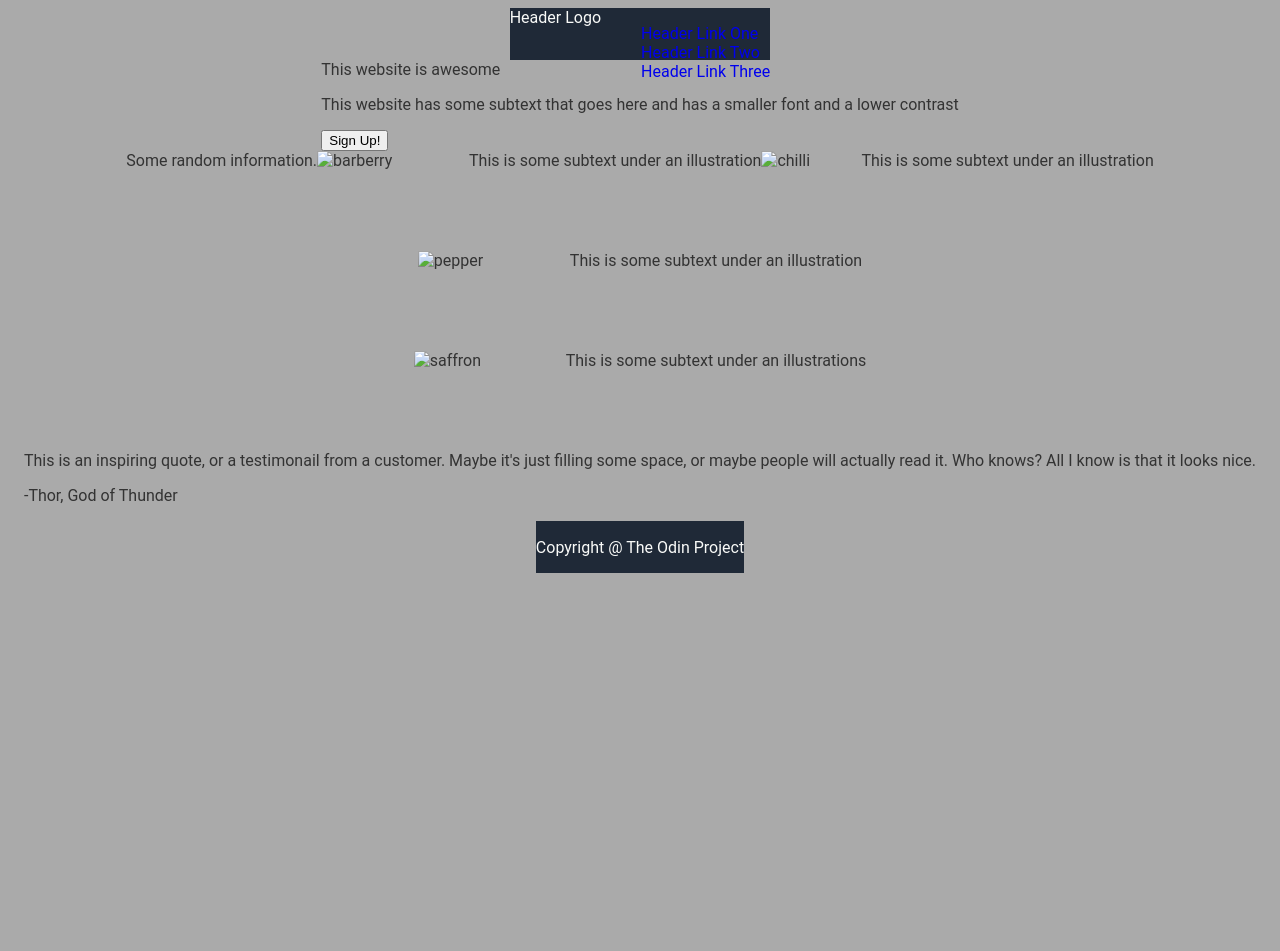
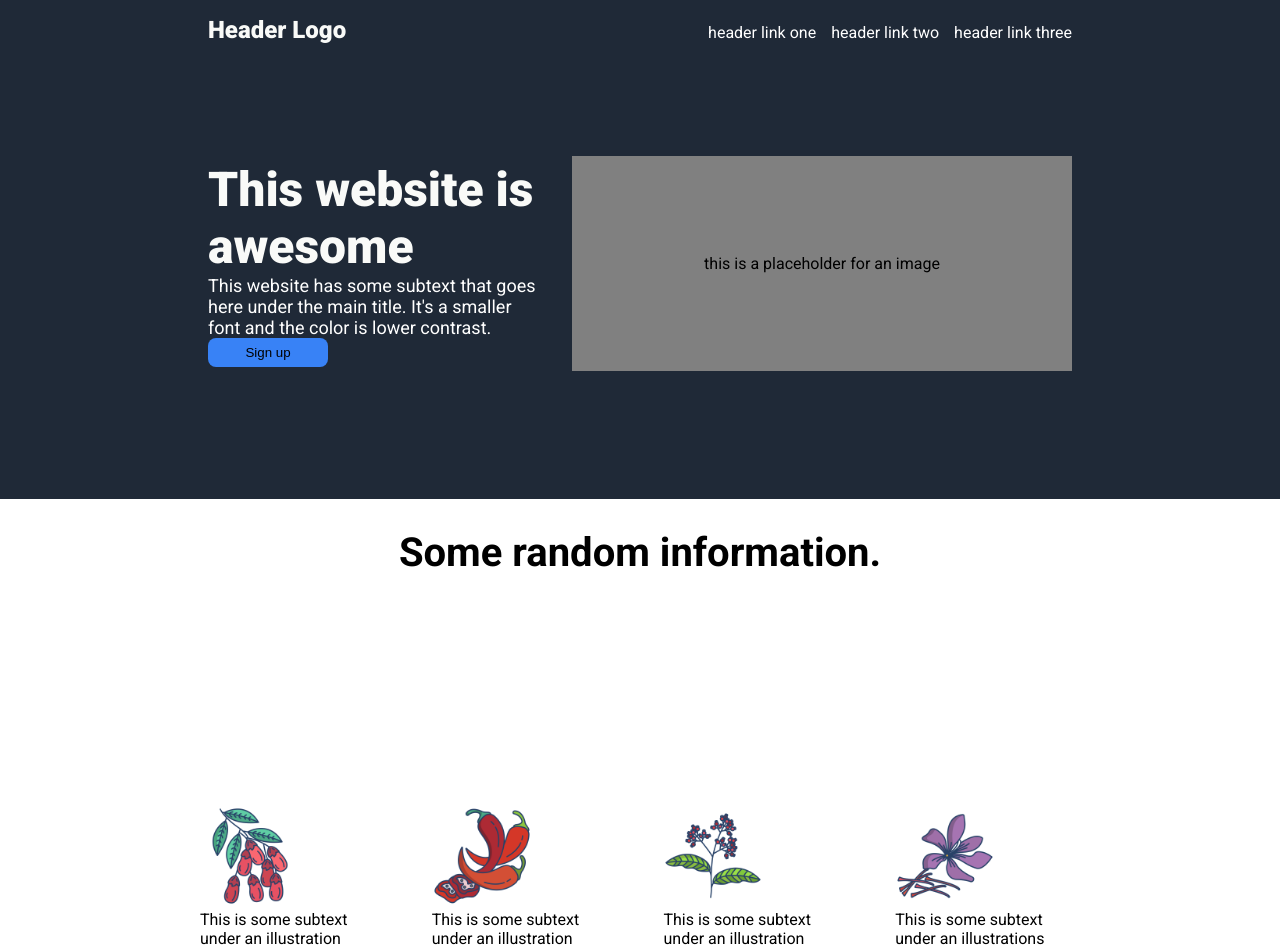
Before and after one commit to crescentface/LandingPage, a plain HTML site: page index.html in a window 1280 px wide. Shown: the top 951 px of the page. Before the commit the page ends 808 px from the top, so only its background shows below. Drawn offline with Linux system fonts and the light colour scheme.

Commit message:
Solid layout coming now. Headers aligned and images placed correctly

```diff
--- a/index.html
+++ b/index.html
@@ -7,42 +7,60 @@
     <link rel="stylesheet" href="style.css">
 </head>
 <body>
-
-  <div class="header">Header Logo
+  <header>
+        <div class="topPane">
+            <div class="leftHeader">
+                <p id="logo">Header Logo</p>
+            </div>
+            <div class="rightHeader">
                 <ul>
-        <li><a href="#">Header Link One</a></li>
-        <li><a href="#">Header Link Two</a></li>
-        <li><a href="#">Header Link Three</a></li>
+                    <li><a href="#">header link one</a></li>
+                    <li><a href="#">header link two</a></li>
+                    <li><a href="#">header link three</a></li>
                 </ul>
             </div>
-
-  <div class="logo">This website is awesome
-    <p>This website has some subtext that goes here and has a smaller font and a lower contrast</p>
-    <button class="signup">Sign Up!</button>
         </div>
 
+       <div class="welcome">
+            <div class="left">
+                <h1 class="siteSell">This website is awesome</h1>
+                <p class="subText">This website has some subtext that goes here under the main title. It's a smaller font and the color is lower contrast.</p>
+                <button class="secondary">Sign up</button>
+            </div>
+            <div class="right">
+                <div class="image">
+                    <p class="basicText">this is a placeholder for an image</p>
+                </div>
+            </div>
+        </div>
+    </header>
+
+<main>
     <div class="info">
-    Some random information.
-      <div class="plants">
+        <b>Some random information.</b>
+    </div>
+        <div class = "plantContainer">
+           <div class = "plants">
              <img src="./images/barberry.png" alt="barberry">
                <div class="text">This is some subtext under an illustration</div>
            </div>
-      <div class="plants">
-        <img src="./images/chilli.png" alt="chilli"></div>
+           <div class = "plants">
+             <img src="./images/chilli.png" alt="chilli">
                <div class="text">This is some subtext under an illustration</div>
            </div>
-      <div class="plants">
+           <div class = "plants">
              <img src="./images/pepper.png" alt="pepper">
                <div class="text">This is some subtext under an illustration</div>
            </div>
-      <div class="plants">
+           <div class = "plants">
              <img src="./images/saffron.png" alt="saffron">
                <div class="text">This is some subtext under an illustrations</div>
            </div>
          </div>
+</main>
 
   <div class="quote">
-    This is an inspiring quote, or a testimonail from a customer. Maybe it's just filling some space, or maybe people will actually read it. Who knows? All I know is that it looks nice.
+       This is an inspiring quote, or a testimonial from a customer. Maybe it's just filling some space, or maybe people will actually read it. Who knows? All I know is that it looks nice.
        <p>-Thor, God of Thunder</p>
   </div>
 
--- a/style.css
+++ b/style.css
@@ -1,38 +1,112 @@
-html, body {
-    height: 100%;
-}
+@import url('https://fonts.googleapis.com/css2?family=Roboto:wght@300;400;500;700;900&display=swap');
 
-a  {
-    text-decoration: none;
-}
-
-ul {
-    list-style-type: none;
+* {
+    margin: 0;
+    padding: 0;
 }
 
 body {
-    font-family: Roboto, sans-serif;
-    background: #aaa;
-    color: #333;
+    font-family: 'Roboto', sans-serif;
+}
+
+a {
+    text-decoration: none;
+    color: white;
+}
+
+header {
+    background-color: #1f2937;
+    padding: 1em 13em;
+}
+
+#logo {
+    font-size: 24px;
+    font-weight: 900;
+    color: #F9FAF8;
+}
+
+.topPane {
+    display: flex;
+    justify-content: space-between;
+    align-items: baseline;
+}
+
+.topPane ul {
+    list-style-type: none;
+    display: flex;
+    gap: 15px;
+}
+
+.subText {
+    font-size: 18px;
+    color: white;
+}
+
+.welcome {
+    padding: 7em 0;
+    display: flex;
+    justify-content: center;
+    align-items: center;
+    gap: 2em;
+}
+
+.welcome .leftHeader {
     display: flex;
     flex-direction: column;
-    align-items: center;
+    gap: 10px;
 }
 
-.header {
-    background-color: #1F2937;
+.welcome .rightHeader {
+    flex-shrink: 0;
+    width: 50%;
+}
+
+.siteSell {
     color: #F9FAF8;
-    top: 0;
-    left: 0;
-    right: 0;
-    height: 52px;
+    font-weight: 900;
+    font-size: 48px;
+}
+
+button {
+    padding: 7px 1em;
+    width: 120px;
+    background-color: #3882F6;
+    border-radius: 8px;
+}
+
+.welcome button {
+    border: none;
+}
+
+.image {
+    background-color: gray;
     display: flex;
-    justify-content: space-evenly;
+    align-items: center;
+    justify-content: center;
+    height: 215px;
+    width: 500px;
+}
+
+
+.quote {
+    display: flex;
+    flex-direction: column;
+    justify-content: center;
+    padding: 200px
+}
+
+.quote p {
+    align-self: flex-end;
+    font-weight: bolder;
+    font-size: 24px;
+    color: #1f2937;
 }
 
 .info {
     display: flex;
     justify-content: center;
+    padding: 30px;
+	font-size: 40px;
 }
 
 img {
@@ -40,22 +114,23 @@ img {
     height: 100px;
   }
 
+.plantContainer {
+  display: flex;
+  justify-content: center;
+  gap: 52px;
+  padding: 200px;
+}
+
 .plants {
-  display: flex;
-  flex-direction: row;
-  justify-content: center;
-  align-items: space-evenly;
-  gap: 52px;
+   max-width: 200px;
 }
 
 .footer {
     background-color: #1F2937;
     color: #F9FAF8;
-    bottom: 0;
-    left: 0;
-    right: 0;
-    height: 52px;
     display: flex;
     align-items: center;
     justify-content: center;
+    padding-top: 30px;
+    padding-bottom: 30px;
 }
```
Also changed, not shown: finals.png (added), images/barberry.png (added), images/chilli.png (added), images/pepper.png (added), images/saffron.png (added). Lines whose indentation alone changed are shown as unchanged.
